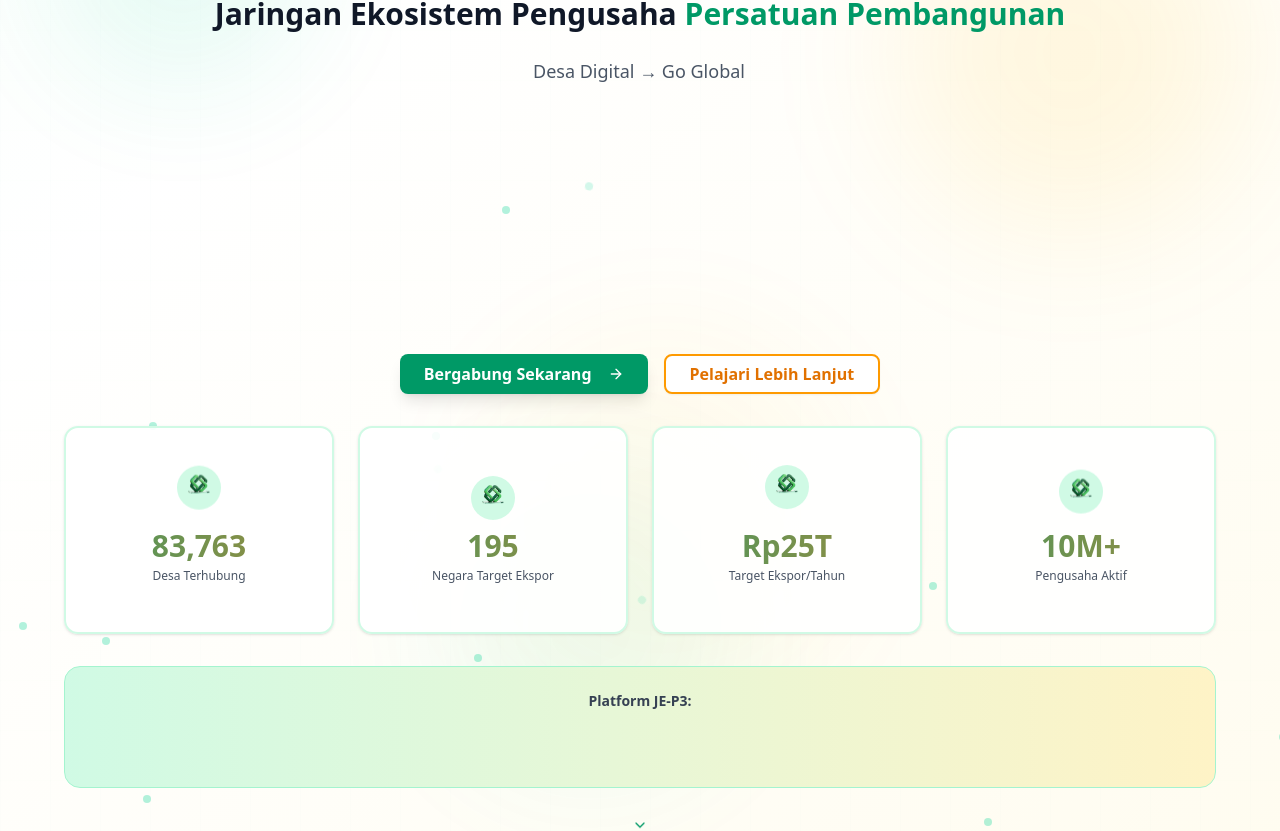
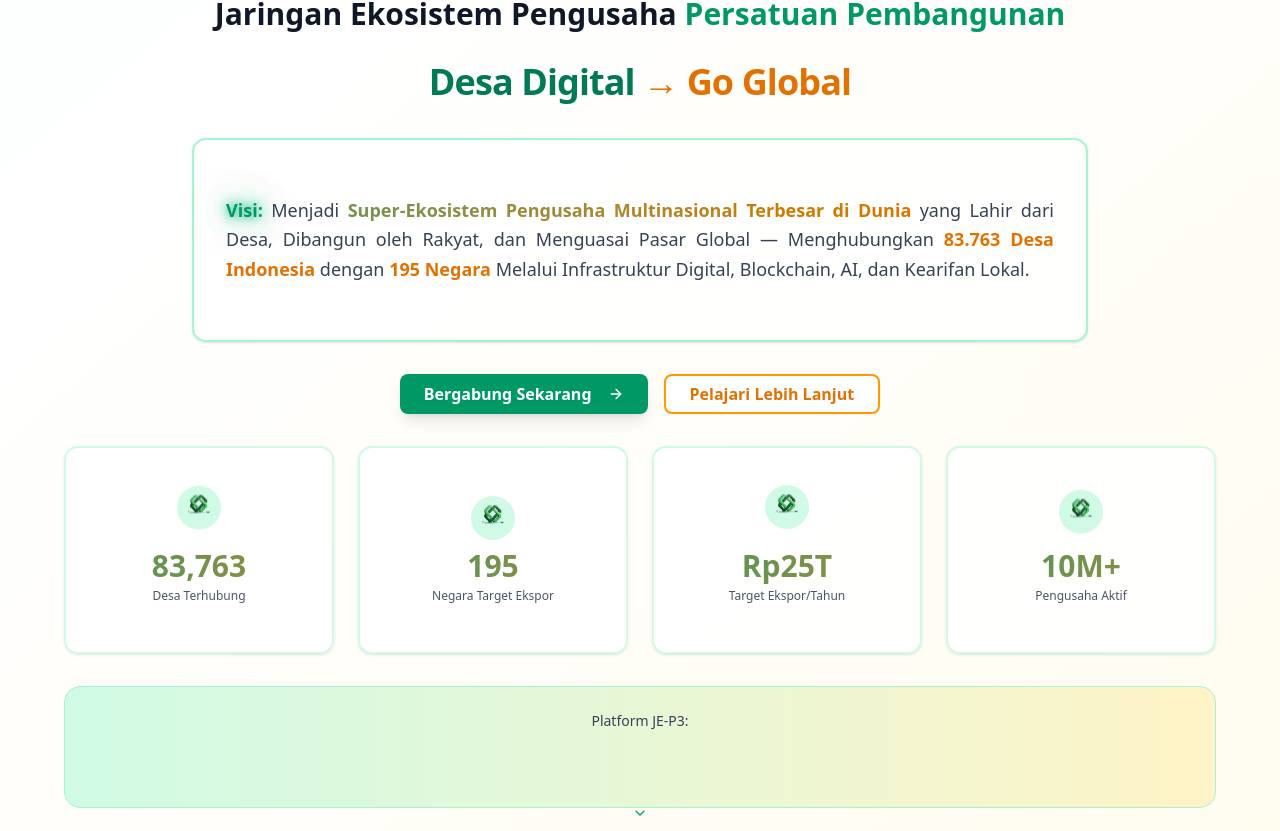
Before and after one commit to prabudanling/website-jep3, a Next.js app: page / in a window 1280 px wide. Shown: the part 517-1348 px from the top of the page. Built offline with nearby package versions, Linux system fonts and the light colour scheme.

Commit message:
Update hero-section.tsx update terbaru

```diff
--- a/src/components/sections/hero-section.tsx
+++ b/src/components/sections/hero-section.tsx
@@ -6,8 +6,7 @@ import { Card, CardContent } from '@/components/ui/card'
 import { AnimatedIcon } from '@/components/ui/animated-icon'
 
 import { ArrowRight, ChevronDown } from 'lucide-react'
-import { useState, useEffect } from 'react'
-import { ReactNode } from 'react'
+import { useState, useEffect, ReactNode } from 'react'
 
 interface MarqueeSlide {
   text: string
@@ -15,7 +14,9 @@ interface MarqueeSlide {
 }
 
 export function HeroSection() {
-  const [particles, setParticles] = useState<Array<{id: number, left: number, top: number, delay: number, duration: number}>>([])
+  const [particles, setParticles] = useState<
+    Array<{ id: number; left: number; top: number; delay: number; duration: number }>
+  >([])
   const [isMounted, setIsMounted] = useState(false)
   const [currentSlide, setCurrentSlide] = useState(0)
   const [isPaused, setIsPaused] = useState(false)
@@ -25,19 +26,16 @@ export function HeroSection() {
 
   const fullText = 'Super-Ekosistem Bisnis 2026–2030'
 
-  // Typewriter effect
+  // mulai efek typewriter
   useEffect(() => {
-    // Start typing after a small delay
     const startDelay = setTimeout(() => {
       setTypingStarted(true)
     }, 500)
-
     return () => clearTimeout(startDelay)
   }, [])
 
   useEffect(() => {
     if (!typingStarted) return
-
     let index = 0
     const typingInterval = setInterval(() => {
       if (index < fullText.length) {
@@ -46,23 +44,20 @@ export function HeroSection() {
       } else {
         clearInterval(typingInterval)
       }
-    }, 100) // Kecepatan mengetik: 100ms per karakter
-
+    }, 100)
     return () => clearInterval(typingInterval)
   }, [typingStarted])
 
-  // Cursor blink effect
+  // cursor kedip
   useEffect(() => {
     const cursorInterval = setInterval(() => {
       setShowCursor(prev => !prev)
-    }, 500) // Cursor berkedip setiap 500ms
-
+    }, 500)
     return () => clearInterval(cursorInterval)
   }, [])
 
-  // Generate particles only on client after mount
+  // generate partikel di client
   useEffect(() => {
-    // Defer state updates to avoid synchronous setState warning
     requestAnimationFrame(() => {
       setIsMounted(true)
       const particleData = Array.from({ length: 25 }, (_, i) => ({
@@ -76,10 +71,9 @@ export function HeroSection() {
     })
   }, [])
 
-
   const marqueeSlides: MarqueeSlide[] = [
     {
-      text: "JARINGAN EKOSISTEM Pengusaha Persatuan Pembangunan",
+      text: 'JARINGAN EKOSISTEM Pengusaha Persatuan Pembangunan',
       content: (
         <>
           JARINGAN EKOSISTEM
@@ -89,23 +83,24 @@ export function HeroSection() {
       ),
     },
     {
-      text: "Selamat Bergabung di JE-P3 - Transformasi Ekonomi Digital Indonesia",
+      text: 'Selamat Bergabung di JE-P3 - Transformasi Ekonomi Digital Indonesia',
     },
     {
-      text: "EKOSISTEM BARU: BISNIS DIGITAL 6.0 • WEB 3 • IOT • BLOCKCHAIN • AGI",
+      text: 'EKOSISTEM BARU: BISNIS DIGITAL 6.0 • WEB 3 • IOT • BLOCKCHAIN • AGI',
     },
     {
-      text: "TRANSFORMASI BISNIS JE-P3 MENUJU BISNIS FUTURISTIK",
-    }
+      text: 'TRANSFORMASI BISNIS JE-P3 MENUJU BISNIS FUTURISTIK',
+    },
   ]
 
   useEffect(() => {
     if (isPaused) return
     const interval = setInterval(() => {
-      setCurrentSlide((prev) => (prev + 1) % marqueeSlides.length)
+      setCurrentSlide(prev => (prev + 1) % marqueeSlides.length)
     }, 4000)
     return () => clearInterval(interval)
   }, [isPaused, marqueeSlides.length])
+
   const stats = [
     { value: '83,763', label: 'Desa Terhubung' },
     { value: '195', label: 'Negara Target Ekspor' },
@@ -115,7 +110,7 @@ export function HeroSection() {
 
   return (
     <section className="relative min-h-[70vh] flex flex-col overflow-hidden">
-      {/* Marquee Slider */}
+      {/* Marquee atas */}
       <div
         className="bg-green-900 py-4 md:py-5 relative overflow-hidden"
         onMouseEnter={() => setIsPaused(true)}
@@ -127,7 +122,6 @@ export function HeroSection() {
               <div className="relative overflow-hidden min-h-[80px] md:min-h-[100px]">
                 {marqueeSlides.map((slide, index) => {
                   const isActive = index === currentSlide
-
                   return (
                     <div
                       key={index}
@@ -162,7 +156,7 @@ export function HeroSection() {
                 })}
               </div>
 
-              {/* Navigation Dots */}
+              {/* titik navigasi */}
               <div className="flex justify-center gap-2 md:gap-3 mt-3 md:mt-4">
                 {marqueeSlides.map((_, index) => (
                   <button
@@ -182,25 +176,34 @@ export function HeroSection() {
         </div>
       </div>
 
-      {/* Main Hero Content */}
+      {/* Hero utama */}
       <div className="flex-1 flex items-center justify-center relative overflow-hidden bg-gradient-to-br from-emerald-50 via-white to-amber-50 dark:from-emerald-950 dark:via-gray-900 dark:to-amber-950 animate-gradient-flow">
-        {/* Animated Background Pattern */}
-        <div className="absolute inset-0 opacity-10">
-          <div className="absolute inset-0 bg-grid-animated"></div>
+        {/* pattern grid */}
+        <div className="absolute inset-0 opacity-10 -z-10">
+          <div className="absolute inset-0 bg-grid-animated" />
         </div>
 
-        {/* Floating Orbs Background */}
-        <div className="absolute inset-0 pointer-events-none overflow-hidden">
-          <div className="absolute top-20 left-10 w-64 h-64 bg-emerald-400/20 rounded-full blur-3xl floating-orb"></div>
-          <div className="absolute top-40 right-20 w-80 h-80 bg-amber-400/20 rounded-full blur-3xl floating-orb" style={{ animationDelay: '2s' }}></div>
-          <div className="absolute bottom-20 left-1/3 w-72 h-72 bg-emerald-400/15 rounded-full blur-3xl floating-orb" style={{ animationDelay: '4s' }}></div>
-          <div className="absolute bottom-40 right-1/3 w-96 h-96 bg-amber-400/15 rounded-full blur-3xl floating-orb" style={{ animationDelay: '6s' }}></div>
+        {/* orbs */}
+        <div className="absolute inset-0 pointer-events-none overflow-hidden -z-10">
+          <div className="absolute top-20 left-10 w-64 h-64 bg-emerald-400/20 rounded-full blur-3xl floating-orb" />
+          <div
+            className="absolute top-40 right-20 w-80 h-80 bg-amber-400/20 rounded-full blur-3xl floating-orb"
+            style={{ animationDelay: '2s' }}
+          />
+          <div
+            className="absolute bottom-20 left-1/3 w-72 h-72 bg-emerald-400/15 rounded-full blur-3xl floating-orb"
+            style={{ animationDelay: '4s' }}
+          />
+          <div
+            className="absolute bottom-40 right-1/3 w-96 h-96 bg-amber-400/15 rounded-full blur-3xl floating-orb"
+            style={{ animationDelay: '6s' }}
+          />
         </div>
 
-        {/* Floating Particles */}
+        {/* partikel */}
         {isMounted && particles.length > 0 && (
-          <div className="absolute inset-0 pointer-events-none overflow-hidden">
-            {particles.map((particle) => (
+          <div className="absolute inset-0 pointer-events-none overflow-hidden -z-10">
+            {particles.map(particle => (
               <div
                 key={particle.id}
                 className="absolute w-2 h-2 bg-emerald-400/30 rounded-full animate-particle-float"
@@ -217,7 +220,7 @@ export function HeroSection() {
 
         <div className="relative z-10 container mx-auto px-4 py-12">
           <div className="max-w-6xl mx-auto text-center space-y-8">
-            {/* Badge - Simple & Professional dengan Typewriter Effect */}
+            {/* badge + typewriter */}
             <div className="inline-flex items-center gap-2 md:gap-4 px-4 md:px-6 py-3 md:py-4 bg-white dark:bg-gray-800 rounded-2xl border-2 border-green-600 dark:border-green-400 shadow-xl transition-all duration-700 animate-pop-in">
               <AnimatedIcon animation="pulse-glow" duration={2}>
                 <Image
@@ -231,12 +234,12 @@ export function HeroSection() {
               <span className="text-lg md:text-xl lg:text-2xl font-extrabold text-green-800 dark:text-green-300 tracking-tight">
                 {typedText}
                 {showCursor && typingStarted && (
-                  <span className="inline-block w-1 h-5 md:h-6 lg:h-7 bg-green-600 dark:bg-green-400 ml-1 animate-pulse"></span>
+                  <span className="inline-block w-1 h-5 md:h-6 lg:h-7 bg-green-600 dark:bg-green-400 ml-1 animate-pulse" />
                 )}
               </span>
             </div>
 
-          {/* Main Heading */}
+            {/* heading JE-P3 */}
             <div className="space-y-6 animate-fade-in-up">
               <h1 className="text-4xl md:text-5xl font-bold bg-gradient-to-r from-emerald-600 via-amber-600 to-emerald-600 bg-clip-text text-transparent leading-tight animate-gradient-text">
                 JE-P3
@@ -245,18 +248,31 @@ export function HeroSection() {
                 Jaringan Ekosistem Pengusaha{' '}
                 <span className="text-emerald-600 dark:text-emerald-400">Persatuan Pembangunan</span>
               </h2>
-            <p className="text-base md:text-lg text-gray-600 dark:text-gray-400 max-w-4xl mx-auto leading-relaxed animate-typewriter">
-              Desa Digital → Go Global
+
+              {/* tagline diperbesar */}
+              <p
+                className="
+                  text-2xl md:text-3xl lg:text-4xl
+                  font-semibold
+                  tracking-tight
+                  max-w-4xl mx-auto
+                  leading-snug
+                  text-emerald-700 dark:text-emerald-300
+                "
+              >
+                Desa Digital <span className="text-amber-600 dark:text-amber-400">→ Go Global</span>
               </p>
             </div>
 
-          {/* Vision Statement */}
+            {/* Vision Statement – tanpa section-fade */}
             <div className="animate-fade-in-up" style={{ animationDelay: '0.2s' }}>
-            <Card className="max-w-4xl mx-auto border-2 border-emerald-200 dark:border-emerald-800 bg-white/80 dark:bg-gray-900/80 backdrop-blur-sm card-3d-tilt card-hover-lift card-glow-hover cursor-pointer section-fade">
+              <Card className="max-w-4xl mx-auto border-2 border-emerald-200 dark:border-emerald-800 bg-white/80 dark:bg-gray-900/80 backdrop-blur-sm card-3d-tilt card-hover-lift card-glow-hover cursor-pointer">
                 <CardContent className="p-6 md:p-8">
                   <p className="text-base md:text-lg text-gray-700 dark:text-gray-300 leading-relaxed text-justify">
                     <span className="font-bold text-emerald-600 dark:text-emerald-400 neon-text">Visi:</span> Menjadi{' '}
-                  <span className="font-semibold text-gradient-animate bg-gradient-to-r from-emerald-600 via-amber-600 to-emerald-600 bg-clip-text text-transparent">Super-Ekosistem Pengusaha Multinasional Terbesar di Dunia</span>{' '}
+                    <span className="font-semibold text-gradient-animate bg-gradient-to-r from-emerald-600 via-amber-600 to-emerald-600 bg-clip-text text-transparent">
+                      Super-Ekosistem Pengusaha Multinasional Terbesar di Dunia
+                    </span>{' '}
                     yang Lahir dari Desa, Dibangun oleh Rakyat, dan Menguasai Pasar Global — Menghubungkan{' '}
                     <span className="font-semibold text-amber-600 dark:text-amber-400">83.763 Desa Indonesia</span>{' '}
                     dengan <span className="font-semibold text-amber-600 dark:text-amber-400">195 Negara</span>{' '}
@@ -266,7 +282,7 @@ export function HeroSection() {
               </Card>
             </div>
 
-            {/* CTA Buttons */}
+            {/* tombol CTA */}
             <div className="flex flex-col sm:flex-row gap-4 justify-center items-center">
               <Button
                 size="lg"
@@ -294,8 +310,11 @@ export function HeroSection() {
               </Button>
             </div>
 
-            {/* Stats Cards */}
-            <div className="grid grid-cols-2 md:grid-cols-4 gap-4 md:gap-6 mt-8 animate-fade-in-up" style={{ animationDelay: '0.3s' }}>
+            {/* stats */}
+            <div
+              className="grid grid-cols-2 md:grid-cols-4 gap-4 md:gap-6 mt-8 animate-fade-in-up"
+              style={{ animationDelay: '0.3s' }}
+            >
               {stats.map((stat, index) => (
                 <Card
                   key={index}
@@ -324,20 +343,19 @@ export function HeroSection() {
                       <p className="text-2xl md:text-3xl font-bold text-gradient-animate bg-gradient-to-r from-emerald-600 to-amber-600 bg-clip-text text-transparent">
                         {stat.value}
                       </p>
-                      <p className="text-xs text-gray-600 dark:text-gray-400 mt-1 font-medium">
-                        {stat.label}
-                      </p>
+                      <p className="text-xs text-gray-600 dark:text-gray-400 mt-1 font-medium">{stat.label}</p>
                     </div>
                   </CardContent>
                 </Card>
               ))}
             </div>
 
-            {/* Portal Links */}
-            <div className="mt-8 p-6 bg-gradient-to-r from-emerald-100 to-amber-100 dark:from-emerald-950/50 dark:to-amber-950/50 rounded-2xl border border-emerald-200 dark:border-emerald-800 transition-all duration-1000 card-glow-hover animate-fade-in-up" style={{ animationDelay: '0.4s' }}>
-            <p className="text-sm font-medium text-gray-700 dark:text-gray-300 mb-4 font-semibold">
-              Platform JE-P3:
-            </p>
+            {/* portal links */}
+            <div
+              className="mt-8 p-6 bg-gradient-to-r from-emerald-100 to-amber-100 dark:from-emerald-950/50 dark:to-amber-950/50 rounded-2xl border border-emerald-200 dark:border-emerald-800 transition-all duration-1000 card-glow-hover animate-fade-in-up"
+              style={{ animationDelay: '0.4s' }}
+            >
+              <p className="text-sm font-medium text-gray-700 dark:text-gray-300 mb-4">Platform JE-P3:</p>
               <div className="flex flex-wrap gap-3 justify-center stagger-children">
                 {[
                   { name: 'pppdigital.id', desc: 'Super-Platform Utama', primary: true, link: '#registration' },
@@ -349,7 +367,11 @@ export function HeroSection() {
                   <Button
                     key={index}
                     variant={portal.primary ? 'default' : 'outline'}
-                  className={`${portal.primary ? 'bg-amber-500 hover:bg-amber-600 text-white border-amber-500' : 'border-emerald-300 text-emerald-700 hover:bg-emerald-50 dark:border-emerald-700 dark:text-emerald-400 dark:hover:bg-emerald-950/30'} transition-all hover:scale-105 btn-bounce glow-pulse-hover magnetic-btn`}
+                    className={`${
+                      portal.primary
+                        ? 'bg-amber-500 hover:bg-amber-600 text-white border-amber-500'
+                        : 'border-emerald-300 text-emerald-700 hover:bg-emerald-50 dark:border-emerald-700 dark:text-emerald-400 dark:hover:bg-emerald-950/30'
+                    } transition-all hover:scale-105 btn-bounce glow-pulse-hover magnetic-btn`}
                     onClick={() => {
                       const element = document.querySelector(portal.link)
                       if (element) {
@@ -367,8 +389,9 @@ export function HeroSection() {
                 ))}
               </div>
             </div>
+          </div>
 
-          {/* Scroll Indicator */}
+          {/* scroll indicator */}
           <div className="absolute bottom-4 left-1/2 -translate-x-1/2 animate-bounce z-20">
             <Button
               variant="ghost"
@@ -383,7 +406,6 @@ export function HeroSection() {
           </div>
         </div>
       </div>
-      </div>
     </section>
   )
 }
```
Lines whose indentation alone changed are shown as unchanged.
